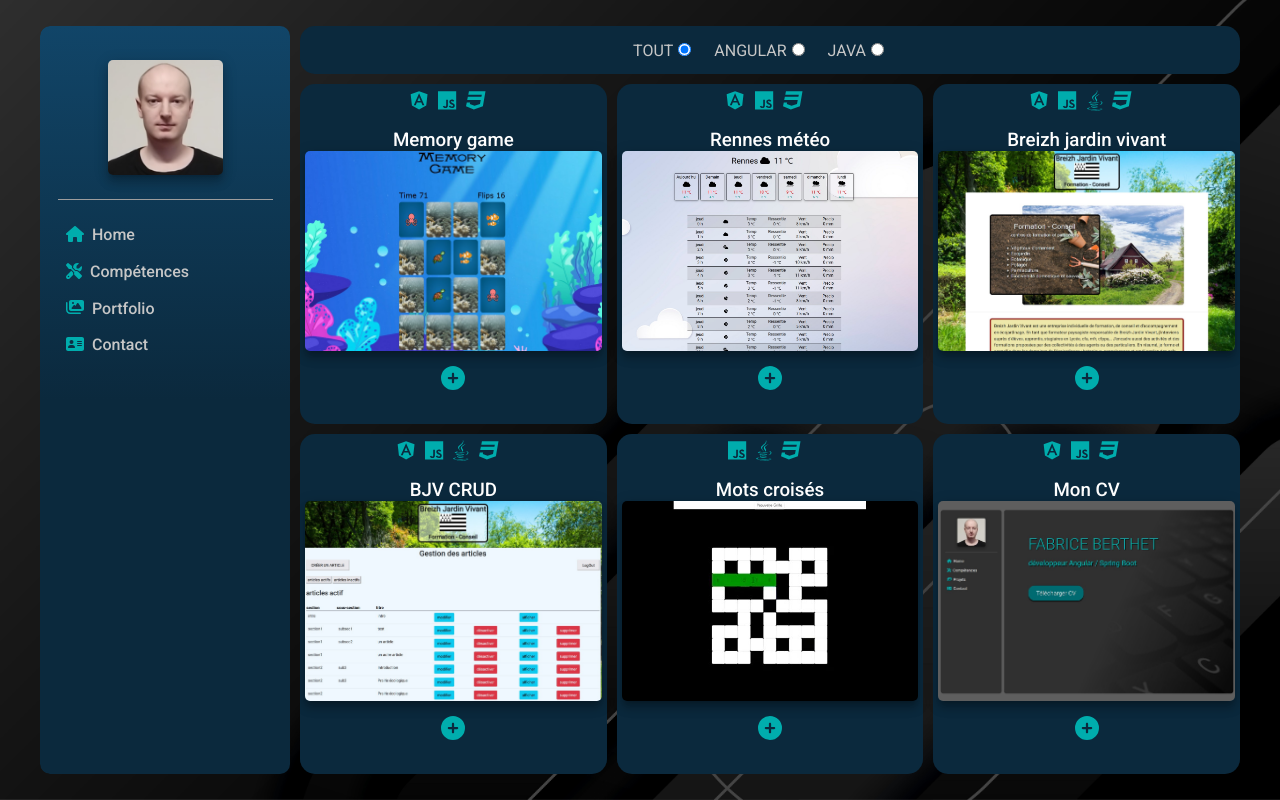
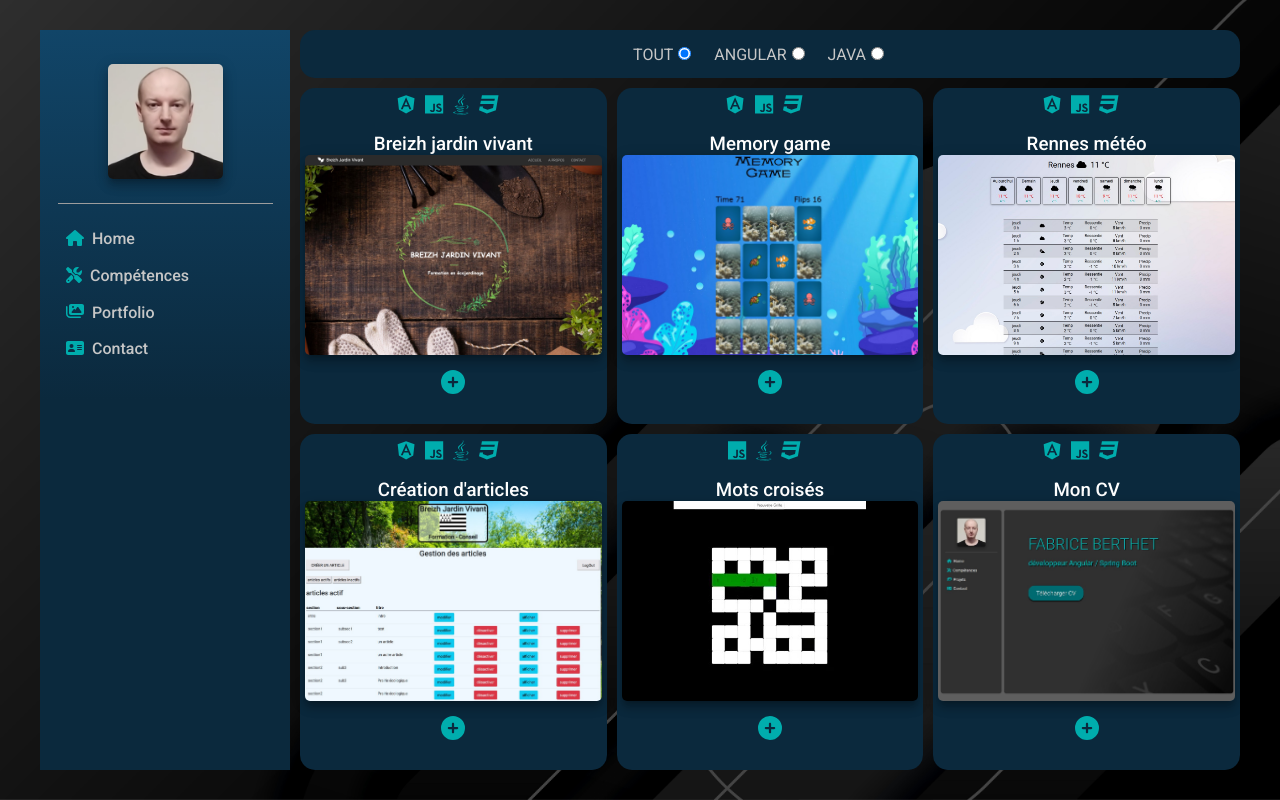
Before and after one commit to faberthet/cv, an Angular app: page /projets in a window 1280 px wide. Built offline with nearby package versions, Linux system fonts and the light colour scheme.

Commit message:
styel et infos

```diff
--- a/src/app/app.component.css
+++ b/src/app/app.component.css
@@ -34,7 +34,7 @@ mat-sidenav-container{
    width: 1200px;
 margin: 0 auto;
 
-border-radius: 10px;
+/* border-radius: 10px; */
 position: relative;
 }
 
@@ -46,10 +46,11 @@ mat-sidenav{
     /* background-image: url('src/assets/images/bg4.jpg');  */
     background-size: cover;
      /*background-position: bottom;*/
-    border-radius: 10px;
+    /* border-radius: 10px; */
     padding: 10px;
     border-right:none;
     color: var(--paracolor);
+    /* position: fixed; */
 }
 .sidenav-icon{
     color:var(--iconcolor1);
@@ -59,11 +60,12 @@ mat-sidenav-content{
     overflow: hidden;
     /* height: calc(100vh - 98px); */
     min-height: 740px;
+    /* min-height: 100vh; */
     /* background-color: rgb(226, 226, 226); */
-    margin-left: 260px !important; /* witdh nav + 10px */
+    /* margin-left: 260px !important; witdh nav + 10px */
     /* padding: 10px;
     padding-left: 10px; */
-    border-radius: 10px;
+    /* border-radius: 10px; */
     /* min-height: 100%; */
 }
 
--- a/src/app/data/portfolioData.ts
+++ b/src/app/data/portfolioData.ts
@@ -1,6 +1,15 @@
 import { Project } from "../models/project";
 
 export const Projects: Project[] = [
+    {
+        name:'Breizh jardin vivant',
+        languages:['angular','java','typescript', 'css'],
+        source: 'https://github.com/faberthet/bjv-front-end',
+        info: 'Mon tout premier projet Angular et Spring Boot. Site web pour l\'auto entreprise Breizh jardin vivant',
+        picture:'bjv2.jpg',
+        demo:'',//'https://youtu.be/58JBlvOXVvs',
+        website:'https://breizh-jardinvivant.com/'
+    },
     {
         name:'Memory game',
         languages:['angular','typescript', 'css'],
@@ -20,16 +29,7 @@ export const Projects: Project[] = [
         website:'https://d2wu6xv7elibw8.cloudfront.net/'
     },
     {
-        name:'Breizh jardin vivant',
-        languages:['angular','java','typescript', 'css'],
-        source: 'https://github.com/faberthet/bjv-front-end',
-        info: 'Mon tout premier projet Angular et Spring Boot. Site web pour l\'auto entreprise Breizh jardin vivant',
-        picture:'bjv2.jpg',
-        demo:'',//'https://youtu.be/58JBlvOXVvs',
-        website:'https://breizh-jardinvivant.com/'
-    },
-    {
-        name:'BJV CRUD',
+        name:'Création d\'articles',
         languages:['angular','java','typescript', 'css'],
         source: 'https://github.com/faberthet/bjv-backend',
         info: 'Partie création d\'articles du site web Breizh Jardin vivant',
--- a/src/app/pages/competences/autres/autres.component.html
+++ b/src/app/pages/competences/autres/autres.component.html
@@ -2,16 +2,17 @@
 <div class="grid">
     <div class="cel1">
         <ul>
-            <li><fa-icon [icon]="faSquareCheck"></fa-icon>Visual studio code</li>
-            <li><fa-icon [icon]="faSquareCheck"></fa-icon>Spring tool suite</li>
             <li><fa-icon [icon]="faSquareCheck"></fa-icon>AWS hosting</li>
             <li><fa-icon [icon]="faSquareCheck"></fa-icon>Github</li>
+            <li><fa-icon [icon]="faSquareCheck"></fa-icon>Gimp</li>
+            <li><fa-icon [icon]="faSquareCheck"></fa-icon>Visual studio code</li>
         </ul>
     </div>
     <div class="cel2">
         <ul>
+            <li><fa-icon [icon]="faSquareCheck"></fa-icon>Spring tool suite</li>
             <li><fa-icon [icon]="faSquareCheck"></fa-icon>Postman</li>
-            <li><fa-icon [icon]="faSquareCheck"></fa-icon>MySQL Workbench</li>
+            <!-- <li><fa-icon [icon]="faSquareCheck"></fa-icon>MySQL Workbench</li> -->
             <!-- <li><fa-icon [icon]="faSquareCheck"></fa-icon>GitBash</li>
             <li><fa-icon [icon]="faSquareCheck"></fa-icon>FileZilla</li> -->
         </ul>
--- a/src/app/pages/competences/competences.component.css
+++ b/src/app/pages/competences/competences.component.css
@@ -1,3 +1,8 @@
+.comp{
+  margin-left: 10px;
+  /* height: 750px */
+
+}
 .knowContent{
     width: 100%;
     height: 740px;
@@ -8,6 +13,9 @@
       "L D D"
       "A A H";
     gap: 10px;
+    /* overflow:auto ; */
+    /* margin-left: 10px; */
+
 }
 .knowContent>div{
      background-color: var(--bgcolor1);
@@ -18,21 +26,22 @@
 }
 .languages{
     grid-area: L;
-    border-radius: 10px;
+    /* border-radius: 10px; */
     padding: 10px;
     padding-top: 1.1rem;
 }
 .diplomes{
     grid-area: D;
-    border-radius: 10px;
+    /* border-radius: 10px; */
     padding: 10px;
     padding-top: 1.1rem;
 
 
 }
 .autres{
+
     grid-area: A;
-    border-radius: 10px;
+    /* border-radius: 10px; */
     padding: 10px;
     /* justify-content: ; */
     padding-top: 1.1rem;
@@ -42,7 +51,7 @@
 
 .hobbies{
     grid-area: H;
-    border-radius: 10px;
+    /* border-radius: 10px; */
     padding: 10px;
     padding-top: 1.1rem;
     padding-left:20px ;
--- a/src/app/pages/competences/competences.component.html
+++ b/src/app/pages/competences/competences.component.html
@@ -1,3 +1,4 @@
+<div class="comp">
     <div class="knowContent">
         <div class="languages">
             <app-langages></app-langages>
@@ -12,3 +13,4 @@
             <app-interets></app-interets>
         </div>
     </div>
+</div>
--- a/src/app/pages/home/home.component.css
+++ b/src/app/pages/home/home.component.css
@@ -4,8 +4,8 @@
     padding: 0 50px;
 
     background: linear-gradient(115deg, var(--bgcolor1) 50%, transparent 100%);
-    /* height: calc(100% - 100px); */
     height: calc(740px - 100px);
+    /* min-height: 100vh; */
     padding-top: 100px;
     padding-left: 100px;
     position: relative;
--- a/src/app/pages/projets/projets.component.css
+++ b/src/app/pages/projets/projets.component.css
@@ -1,3 +1,6 @@
+.proj{
+  margin-left: 10px;
+}
 .flexcontainer{
     width: 100%;
     min-height: calc(100% - 3rem) ;
@@ -13,16 +16,17 @@
 } */
 .projectsContent{
   width: 100%;
-  min-height: calc(740px - 3rem - 10px ); /* - .radio height - .projet padding top - radio margin-bottom */
+  min-height: calc(740px - 3rem - 10px); /* - .radio height - .projet padding top - radio margin-bottom */
   display: grid;
   grid-template-columns: repeat(3, 1fr);
   gap: 10px;
+
 }
 .projet{
     background-color: var(--bgcolor1);
     border-radius: 15px;
     position: relative;
-    height:340px ;
+    height:336px ;
 }
 
 .radio{
--- a/src/app/pages/projets/projets.component.html
+++ b/src/app/pages/projets/projets.component.html
@@ -1,3 +1,4 @@
+<div class="proj">
 <div class="radio" >
     <div class="choice" *ngFor="let choice of choices">
         <label for="{{choice}}">{{choice}}</label>
@@ -16,7 +17,7 @@
 
     </div>
 <!-- </div> -->
-
+</div>
 
 
 
```
Also changed, not shown: src/styles.css (+12 -0 lines), src/assets/images/bjv2.jpg. Lines whose indentation alone changed are shown as unchanged.
